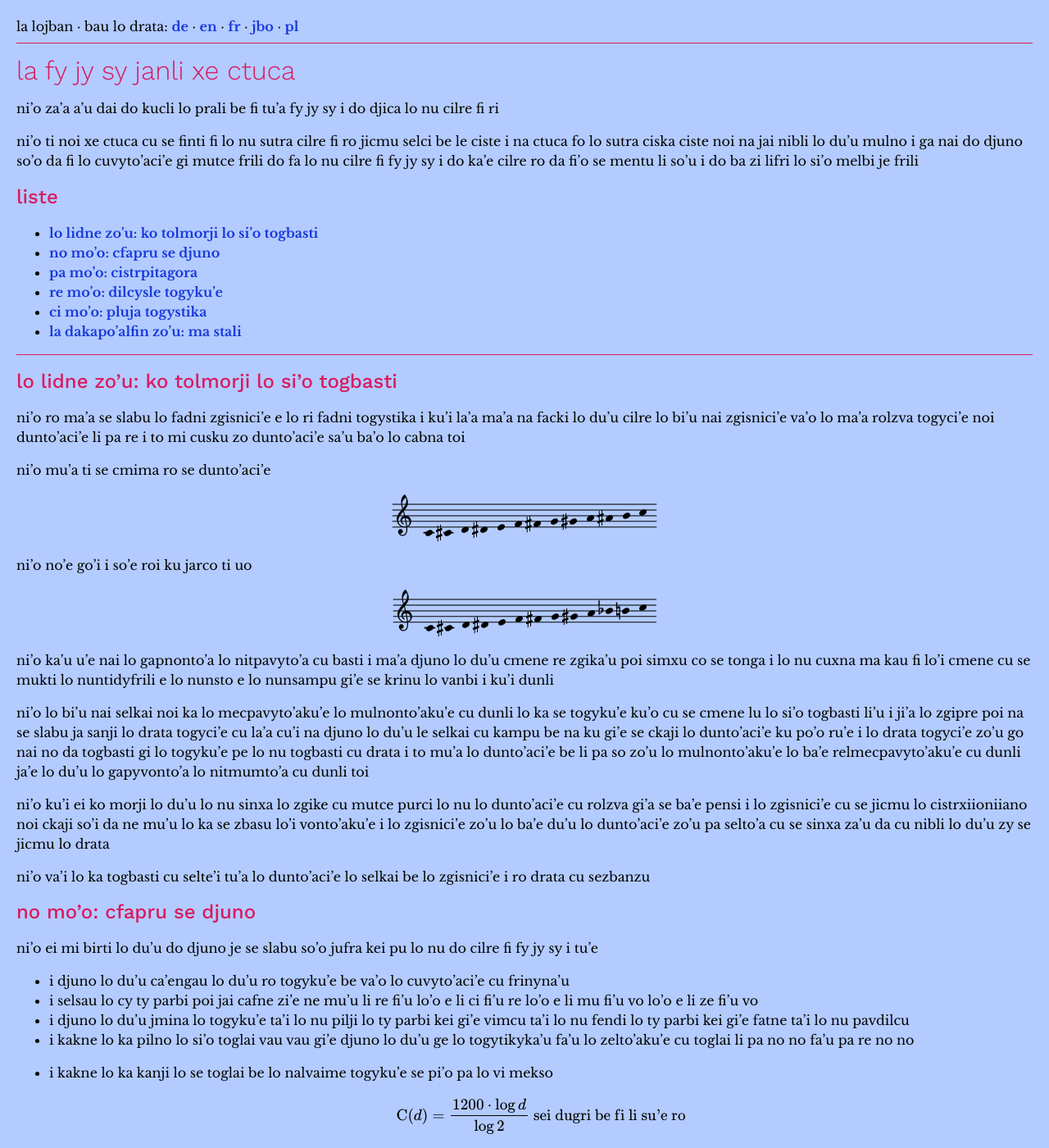
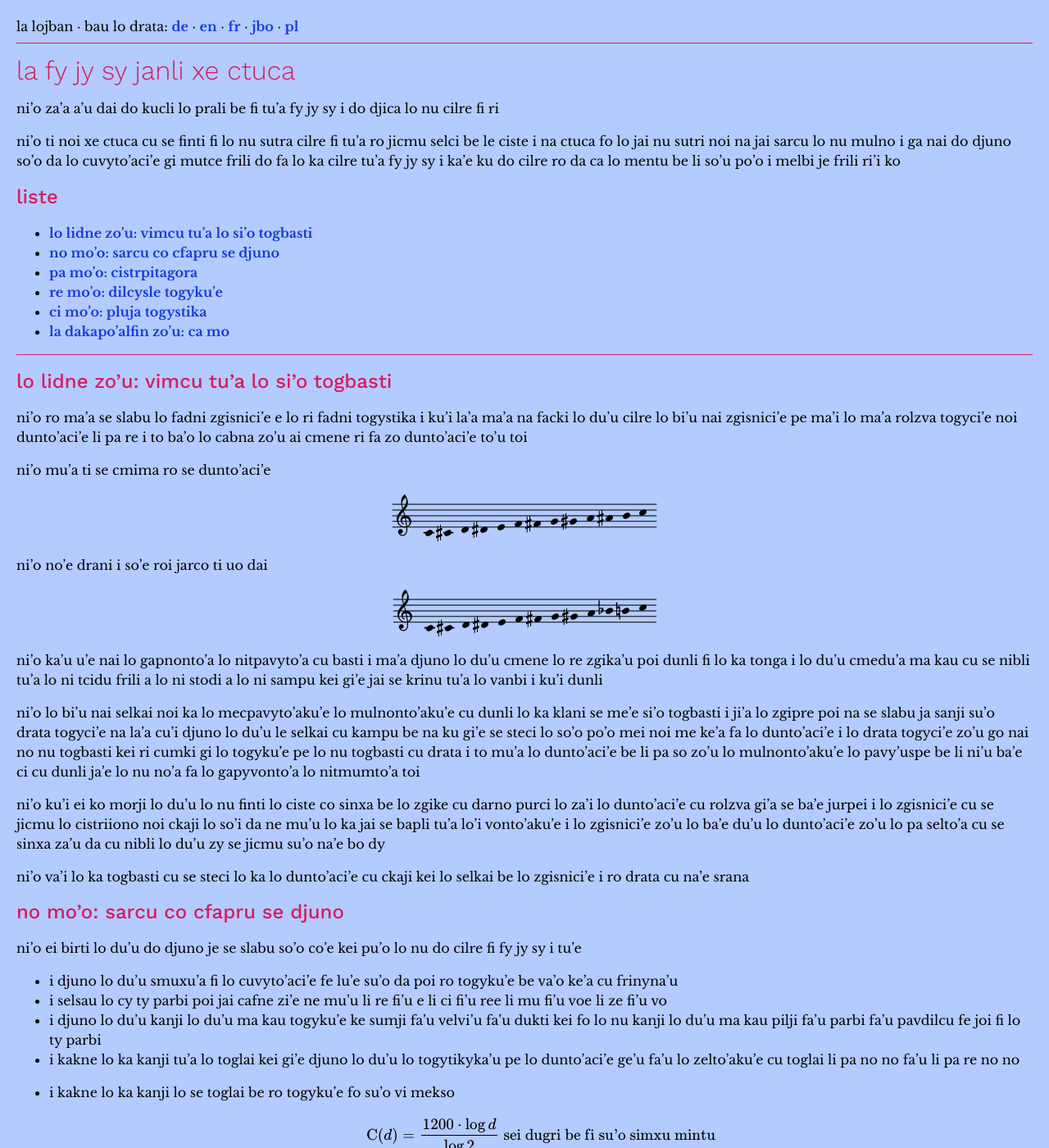
Before and after one commit to misotanni/misotanni.github.io, a Jekyll site: the page built from fjs/jbo/crash.md, in a window 1280 px wide and 1400 px high. Shown: the whole window at 82% size. Built offline with Jekyll 4.4.1, drawn with Linux system fonts in a browser that asks for light colours; our own code applies the rules of GitHub Pages for plain Markdown files; formulas are drawn with MathJax 3; some of the changed text lies outside the part shown.

Commit message:
fixin' up the jbobau

```diff
--- a/fjs/jbo/crash.md
+++ b/fjs/jbo/crash.md
@@ -2,72 +2,72 @@
 
 ni'o za'a a'u dai do kucli lo prali be fi tu'a fy jy sy i do djica lo nu cilre fi ri
 
-ni'o ti noi xe ctuca cu se finti fi lo nu sutra cilre fi ro jicmu selci be le ciste
-i na ctuca fo lo sutra ciska ciste noi na jai nibli lo du'u mulno
-i ga nai do djuno so'o da fi lo cuvyto'aci'e gi mutce frili do fa lo nu cilre fi fy jy sy
-i do ka'e cilre ro da fi'o se mentu li so'u
-i do ba zi lifri lo si'o melbi je frili
+ni'o ti noi xe ctuca cu se finti fi lo nu sutra cilre fi tu'a ro jicmu selci be le ciste
+i na ctuca fo lo jai nu sutri noi na jai sarcu lo nu mulno
+i ga nai do djuno so'o da lo cuvyto'aci'e gi mutce frili do fa lo ka cilre tu'a fy jy sy
+i ka'e ku do cilre ro da ca lo mentu be li so'u po'o
+i melbi je frili ri'i ko
 
 ## liste
 
-* [lo lidne zo'u: ko tolmorji lo si'o togbasti](#introduction)
-* [no mo'o: cfapru se djuno](#lesson_0)
+* [lo lidne zo'u: vimcu tu'a lo si'o togbasti](#introduction)
+* [no mo'o: sarcu co cfapru se djuno](#lesson_0)
 * [pa mo'o: cistrpitagora](#lesson_1)
 * [re mo'o: dilcysle togyku'e](#lesson_2)
 * [ci mo'o: pluja togystika](#lesson_3)
-* [la dakapo'alfin zo'u: ma stali](#da_capo_al_fine)
+* [la dakapo'alfin zo'u: ca mo](#da_capo_al_fine)
 
 ---
 
-## <a name="introduction">lo lidne zo'u: ko tolmorji lo si'o togbasti</a>
+## <a name="introduction">lo lidne zo'u: vimcu tu'a lo si'o togbasti</a>
 
 ni'o ro ma'a se slabu lo fadni zgisnici'e e lo ri fadni togystika
-i ku'i la'a ma'a na facki lo du'u cilre lo bi'u nai zgisnici'e va'o lo ma'a rolzva togyci'e noi dunto'aci'e li pa re
-i to mi cusku zo dunto'aci'e sa'u ba'o lo cabna toi
+i ku'i la'a ma'a na facki lo du'u cilre lo bi'u nai zgisnici'e pe ma'i lo ma'a rolzva togyci'e noi dunto'aci'e li pa re
+i to ba'o lo cabna zo'u ai cmene ri fa zo dunto'aci'e to'u toi
 
 ni'o mu'a ti se cmima ro se dunto'aci'e
 
 <img src="../assets/example_1.png" alt="C–C♯–D–D♯–E–F–F♯–G–G♯–A–A♯–B–C">
 
-ni'o no'e go'i i so'e roi ku jarco ti uo
+ni'o no'e drani i so'e roi jarco ti uo dai
 
 <img src="../assets/example_2.png" alt="C–C♯–D–D♯–E–F–F♯–G–G♯–A–B♭–B–C">
 
 ni'o ka'u u'e nai lo gapnonto'a lo nitpavyto'a cu basti
-i ma'a djuno lo du'u cmene re zgika'u poi simxu co se tonga
-i lo nu cuxna ma kau fi lo'i cmene cu se mukti lo nuntidyfrili e lo nunsto e lo nunsampu gi'e se krinu lo vanbi
+i ma'a djuno lo du'u cmene lo re zgika'u poi dunli fi lo ka tonga
+i lo du'u cmedu'a ma kau cu se nibli tu'a lo ni tcidu frili a lo ni stodi a lo ni sampu kei gi'e jai se krinu tu'a lo vanbi
 i ku'i dunli
 
-ni'o lo bi'u nai selkai noi ka lo mecpavyto'aku'e lo mulnonto'aku'e cu dunli lo ka se togyku'e ku'o cu se cmene lu lo si'o togbasti li'u
-i ji'a lo zgipre poi na se slabu ja sanji lo drata togyci'e cu la'a cu'i na djuno lo du'u le selkai cu kampu be na ku gi'e se ckaji lo dunto'aci'e ku po'o ru'e
-i lo drata togyci'e zo'u go nai no da togbasti gi lo togyku'e pe lo nu togbasti cu drata
-i to mu'a lo dunto'aci'e be li pa so zo'u lo mulnonto'aku'e lo ba'e relmecpavyto'aku'e cu dunli ja'e lo du'u lo gapyvonto'a lo nitmumto'a cu dunli toi
+ni'o lo bi'u nai selkai noi ka lo mecpavyto'aku'e lo mulnonto'aku'e cu dunli lo ka klani se me'e si'o togbasti
+i ji'a lo zgipre poi na se slabu ja sanji su'o drata togyci'e na la'a cu'i djuno lo du'u le selkai cu kampu be na ku gi'e se steci lo so'o po'o mei noi me ke'a fa lo dunto'aci'e
+i lo drata togyci'e zo'u go nai no nu togbasti kei ri cumki gi lo togyku'e pe lo nu togbasti cu drata
+i to mu'a lo dunto'aci'e be li pa so zo'u lo mulnonto'aku'e lo pavy'uspe be li ni'u ba'e ci cu dunli ja'e lo nu no'a fa lo gapyvonto'a lo nitmumto'a toi
 
-ni'o ku'i ei ko morji lo du'u lo nu sinxa lo zgike cu mutce purci lo nu lo dunto'aci'e cu rolzva gi'a se ba'e pensi
-i lo zgisnici'e cu se jicmu lo cistrxiioniiano noi ckaji so'i da ne mu'u lo ka se zbasu lo'i vonto'aku'e
-i lo zgisnici'e zo'u lo ba'e du'u lo dunto'aci'e zo'u pa selto'a cu se sinxa za'u da cu nibli lo du'u zy se jicmu lo drata
+ni'o ku'i ei ko morji lo du'u lo nu finti lo ciste co sinxa be lo zgike cu darno purci lo za'i lo dunto'aci'e cu rolzva gi'a se ba'e jurpei
+i lo zgisnici'e cu se jicmu lo cistriiono noi ckaji lo so'i da ne mu'u lo ka jai se bapli tu'a lo'i vonto'aku'e
+i lo zgisnici'e zo'u lo ba'e du'u lo dunto'aci'e zo'u lo pa selto'a cu se sinxa za'u da cu nibli lo du'u zy se jicmu su'o na'e bo dy
 
-ni'o va'i lo ka togbasti cu selte'i tu'a lo dunto'aci'e lo selkai be lo zgisnici'e
-i ro drata cu sezbanzu
+ni'o va'i lo ka togbasti cu se steci lo ka lo dunto'aci'e cu ckaji kei lo selkai be lo zgisnici'e
+i ro drata cu na'e srana
 
-## <a name="lesson_0">no mo'o: cfapru se djuno</a>
+## <a name="lesson_0">no mo'o: sarcu co cfapru se djuno</a>
 
-ni'o ei mi birti lo du'u do djuno je se slabu so'o jufra kei pu lo nu do cilre fi fy jy sy
+ni'o ei birti lo du'u do djuno je se slabu so'o co'e kei pu'o lo nu do cilre fi fy jy sy
 i tu'e
 
-- i djuno lo du'u ca'engau lo du'u ro togyku'e be va'o lo cuvyto'aci'e cu frinyna'u
-- i selsau lo cy ty parbi poi jai cafne zi'e ne mu'u li re fi'u lo'o e li ci fi'u re lo'o e li mu fi'u vo lo'o e li ze fi'u vo
-- i djuno lo du'u jmina lo togyku'e ta'i lo nu pilji lo ty parbi kei gi'e vimcu ta'i lo nu fendi lo ty parbi kei gi'e fatne ta'i lo nu pavdilcu
-- i kakne lo ka pilno lo si'o toglai vau vau gi'e djuno lo du'u ge lo togytikyka'u fa'u lo zelto'aku'e cu toglai li pa no no fa'u pa re no no
-- i kakne lo ka kanji lo se toglai be lo nalvaime togyku'e se pi'o pa lo vi mekso
+- i djuno lo du'u smuxu'a fi lo cuvyto'aci'e fe lu'e su'o da poi ro togyku'e be va'o ke'a cu frinyna'u
+- i selsau lo cy ty parbi poi jai cafne zi'e ne mu'u li re fi'u e li ci fi'u ree li mu fi'u voe li ze fi'u vo
+- i djuno lo du'u kanji lo du'u ma kau togyku'e ke sumji fa'u velvi'u fa'u dukti kei fo lo nu kanji lo du'u ma kau pilji fa'u parbi fa'u pavdilcu fe joi fi lo ty parbi
+- i kakne lo ka kanji tu'a lo toglai kei gi'e djuno lo du'u lo togytikyka'u pe lo dunto'aci'e ge'u fa'u lo zelto'aku'e cu toglai li pa no no fa'u li pa re no no
+- i kakne lo ka kanji lo se toglai be ro togyku'e fo su'o vi mekso
 
-	$$\displaystyle \text{C}(d)=\frac{1200 \cdot \log d}{\log 2} \text{ sei dugri be fi li su'e ro}$$
+	$$\displaystyle \text{C}(d)=\frac{1200 \cdot \log d}{\log 2} \text{ sei dugri be fi su'o simxu mintu}$$
 
 	$$\text{C}(d)=\log_c d \text{ , }c=\sqrt[1200]{2}$$
 
 tu'u
 
-ni'o ji'a ei ko se slabu ci da poi cmaci sidbo gi'e srana fy jy sy po'o
+ni'o ji'a ei se slabu ci da poi cmaci sidbo gi'e steci srana fy jy sy
 
 The first is the ability to quickly convert back and forth between an **interval in staff notation** (without enharmonic equivalence) and the **number of steps by fifths** which is required to build that interval. For example, a **major second** is **+2** fifths, because reaching the major second requires 2 steps by fifths in the clockwise direction: C–G–D. Similarly a **minor third** is **−3 fifths**, because reaching it requires 3 steps by fourths, which are fifths in the anticlockwise direction: C–F–B♭–E♭. Each interval in staff notation has one unique number of steps by fifths corresponding to it. You must be able to perform this conversion and the backwards conversion, ideally quickly.
 
@@ -79,7 +79,7 @@ $$\text{red}(d)=d \cdot 2^{-\lfloor\log_2 d\rfloor}$$
 
 This is just about all you need, so let's get started!
 
-## <a name="lesson_1">Lesson 1: Pythagorean Tuning</a>
+## <a name="lesson_1">pa mo'o: cistrpitagora</a>
 
 You might think that removing enharmonic equivalence from staff notation gives us access to a vastly larger number of pitches, and you would be correct. However, removing enharmonic equivalence, on its own, is insufficient to represent the entirety of JI in a meaningful way. One of the merits of JI is its ability to express very small differences in pitch to give different intervals different flavors.
 
@@ -145,7 +145,7 @@ You don't need to memorize this table. Memorization is not at all necessary to u
 
 You can check your answers [here](solutions.html).
 
-## <a name="lesson_2">Lesson 2: The Prime Intervals</a>
+## <a name="lesson_2">re mo'o: dilcysle togyku'e</a>
 
 All right, you've learned to write all of Pythagorean tuning. This is pretty boring for now, since Pythagorean doesn't even deviate from 12-EDO that much – aside from having a nonzero diminished second. And more importantly, it's not even close to being able to notate the entirety of Just Intonation.
 
@@ -276,7 +276,7 @@ OK, that's all you need to know to notate the prime intervals. Below is one more
 
 You can check your answers [here](solutions.html).
 
-## <a name="lesson_3">Lesson 3: Compound Accidentals</a>
+## <a name="lesson_3">ci mo'o: pluja togystika</a>
 
 You now know how to represent a large portion of Just Intonation using the FJS. You can notate all of Pythagorean tuning and all of the prime intervals. But that still doesn't cover everything; what about intervals built from more than one prime (including 3), like 15/8 or 25/16, and what about intervals that aren't in the harmonic series at all, like 5/3, 6/5, or 9/7?
 
@@ -437,7 +437,7 @@ Now you can finally learn why the square root of 33/31 is my preferred choice fo
 
 You can check your answers [here](solutions.html).
 
-## <a name="da_capo_al_fine">Da Capo Al Fine: What Else?</a>
+## <a name="da_capo_al_fine">la dakapo'alfin zo'u: ca mo</a>
 
 This is *all* you need to use the FJS! You can write any JI music using the FJS now. The only remaining parts of the FJS are shorthand methods that I have invented to make you able to cut down on writing many FJS accidentals in common situations. These include FJS key signatures and transposition lines. These elements are not covered in this crash course. Instead, to learn about them, you should check out the [full formal description](rules.html) of the FJS (where you should also go for reference of any rules regarding the system).
 
```
